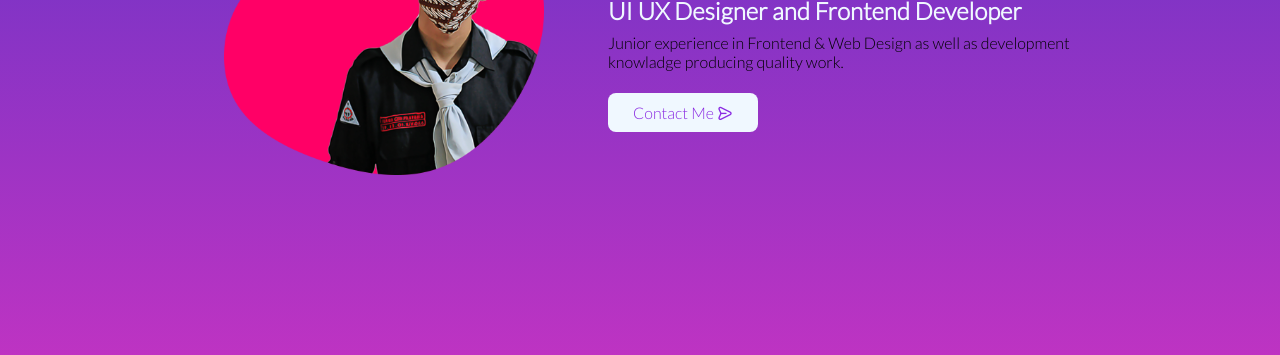
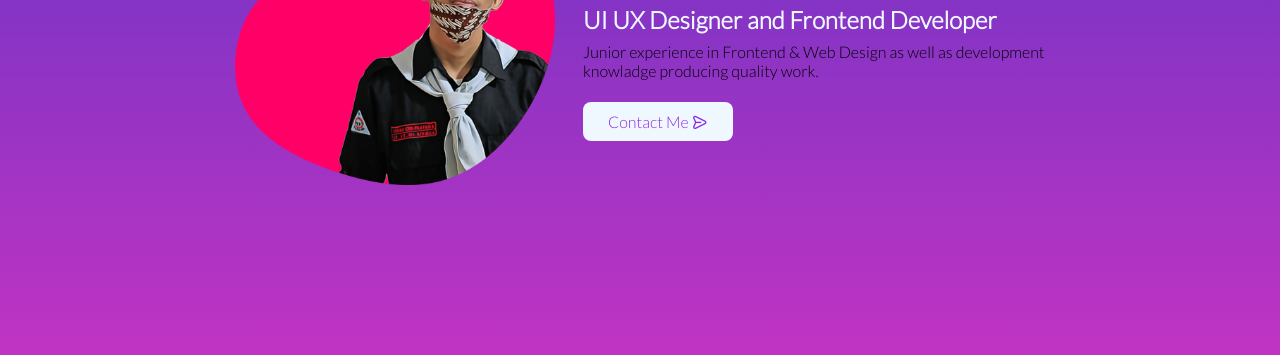
Before and after one commit to sukmagp/Frontend, a plain HTML site: page index.html in a window 1280 px wide. Shown: the part 284-639 px from the top of the page. Drawn offline with nearby package versions, Linux system fonts and the light colour scheme.

Commit message:
update styling css flexbox

```diff
--- a/assets/css/style.css
+++ b/assets/css/style.css
@@ -30,30 +30,14 @@ nav ul li a:hover {
 }
 
 /*==================== Home ====================*/
-#home__table{
-    margin: 72px 0px 200px;
-}
-
-.picture{
-    width: 320px;
-}
-
-.row1{
-    width: 120px;
-}
-
-.home__buttons{
-    background-color: aliceblue;
-    text-decoration: none;
-    color: blueviolet;
-    padding: 10px 25px;
-    border-radius: 8px;
-}
-
-
-.home__buttons:hover{
-    background-color: rgba(235, 0, 176, 0.8,);
-    opacity: 90%;
+.container{
+    margin: auto 200px;
+    margin-top: 40px;
+    /*border: 4px solid white;*/
+    display: flex;
+    min-height: 450px;
+    justify-content: space-evenly;
+    align-items: center;
 }
 
 .home__title{
@@ -72,6 +56,23 @@ nav ul li a:hover {
 
 .home__description{
     margin-bottom: 32px;
+}
+
+.picture{
+    width: 320px;
+}
+
+.home__buttons{
+    background-color: aliceblue;
+    text-decoration: none;
+    color: blueviolet;
+    padding: 10px 25px;
+    border-radius: 8px;
+}
+
+
+.home__buttons:hover{
+    background-color: rgba(253, 46, 201, 0.8);
 }
 
 /*==================== About Me ====================*/
--- a/index.html
+++ b/index.html
@@ -27,26 +27,20 @@
 
         <!--========== Home ==========-->
         <section>
-            <table id="home__table" cellspacing="0" cellpadding="32">
-                <tr>
-                    <td class="row1"></td>
-                    <td class="row2">
+            <div class="container">
+                <div class="home__img">
                     <img src="assets/img/picture.png" alt="" class="picture">
-                    </td>
-                    <td class="row3">
-                    <div class="home__data">
-                        <h1 class="home__title">Hi, I'm Sukma Giri Pratama</h1>
-                        <h3 class="home__subtitle">UI UX Designer and Frontend Developer</h3>
-                        <p class="home__description">Junior experience in Frontend & Web Design as well as development
-                            <br/>knowladge producing quality work.</p>
-                            <a href="#contact" class="home__buttons">
-                            Contact Me <i class="uil uil-message button__icon"></i>
-                            </a>
-                    </div>
-                    </td>
-                </tr>
-            </table>
+                </div>
+                <div class="home__content">
+                    <h1 class="home__title">Hi, I'm Sukma Giri Pratama</h1>
+                    <h3 class="home__subtitle">UI UX Designer and Frontend Developer</h3>
+                    <p class="home__description">Junior experience in Frontend & Web Design as well as development
+                    <br/>knowladge producing quality work.</p>
+                    <a href="#contact" class="home__buttons">Contact Me <i class="uil uil-message button__icon"></i></a>
+                </div>
+            </div>
         </section>
+
         <!--========== About Me ==========-->
         <section id="about">
             <h2 class="about-tittle">About Me</h2>
```
